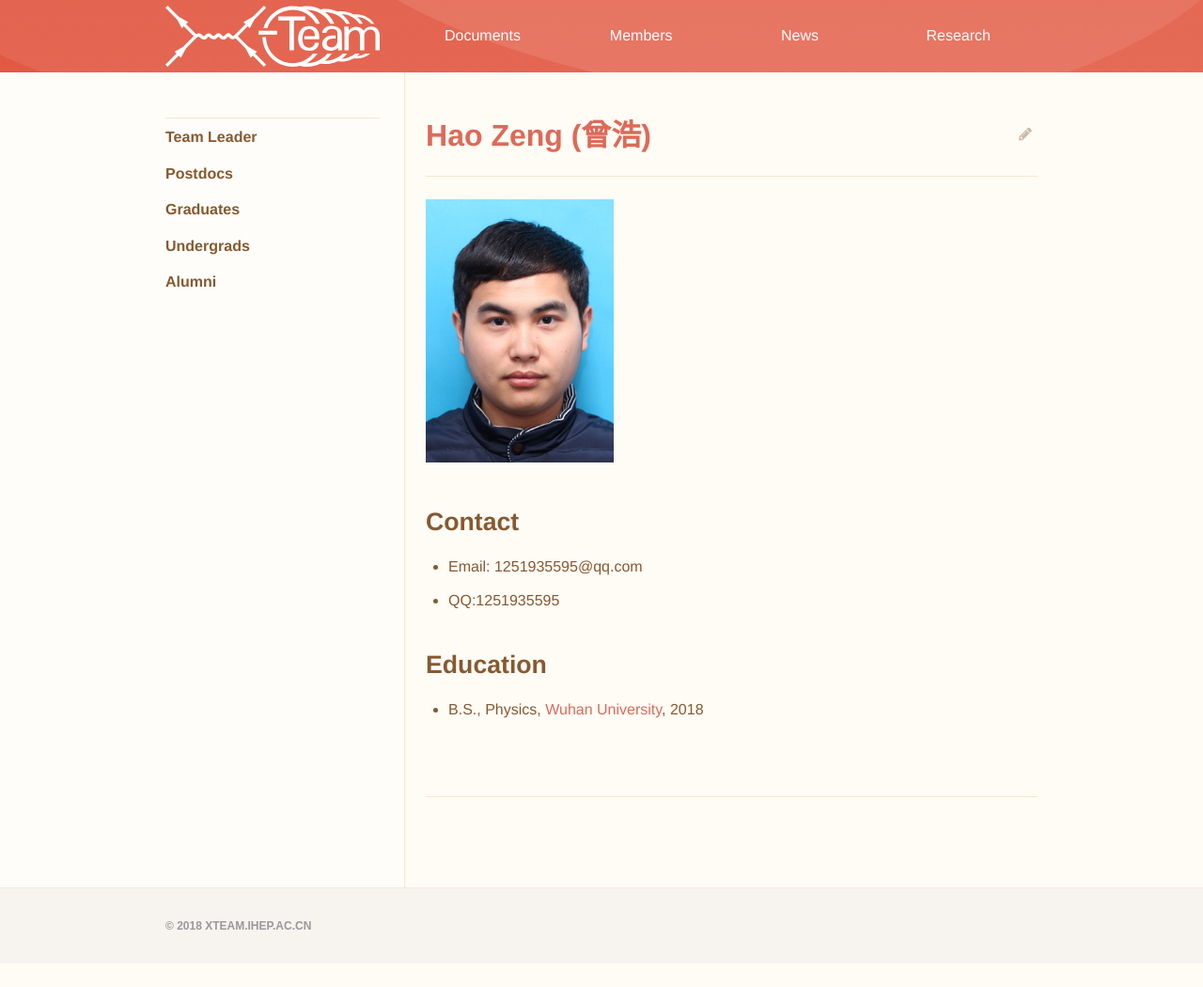
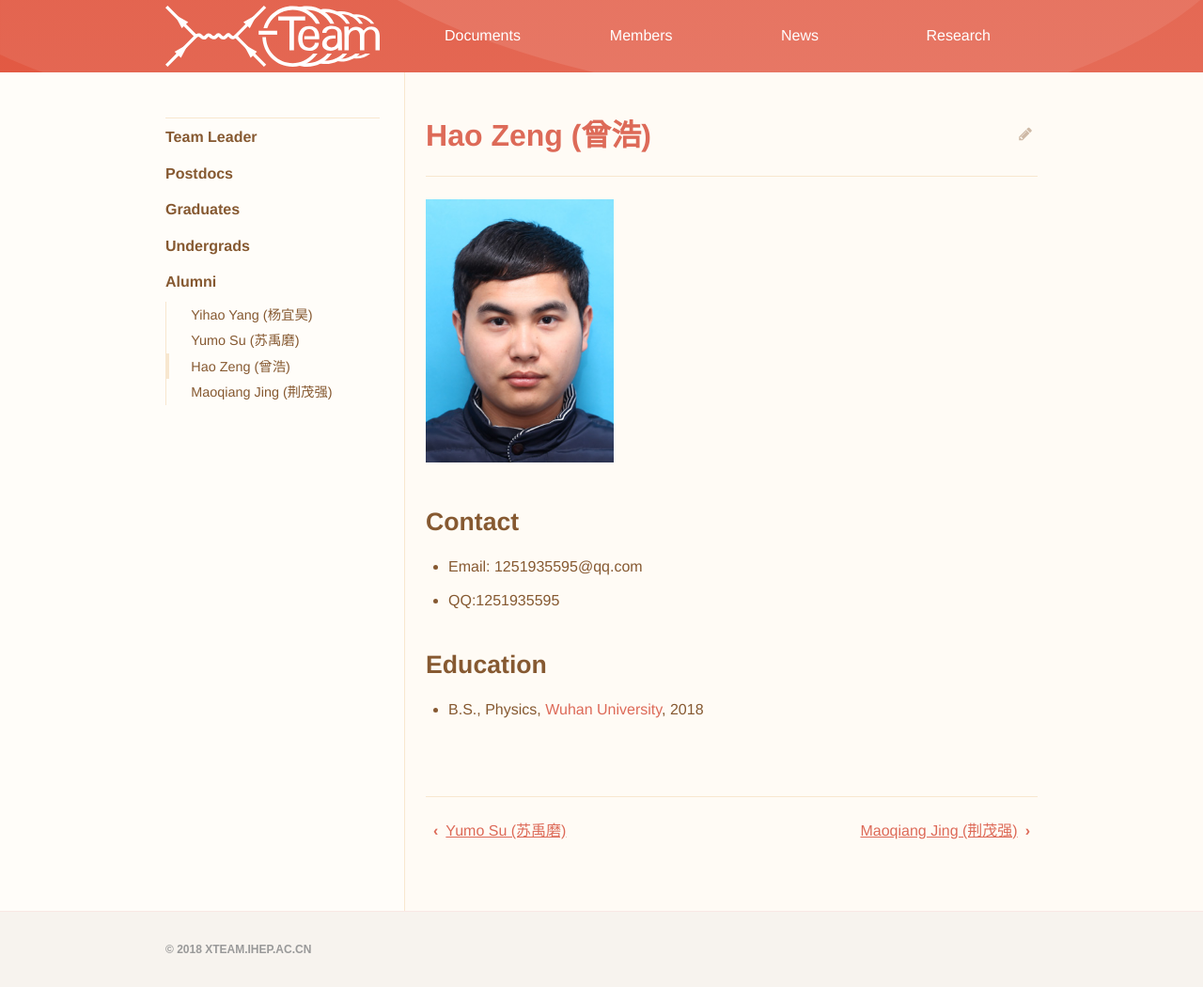
Before and after one commit to dt-np/xteam, a Jekyll site: the page built from _members/Hao_Zeng.md, in a window 1280 px wide. Shown: the whole page at 94% size. Built offline with Jekyll 4.4.1, drawn with Linux system fonts in a browser that asks for light colours; before the commit the page ends 1025 px from its top, so only the background shows below that.

Commit message:
Update members.yml

```diff
--- a/_data/members.yml
+++ b/_data/members.yml
@@ -18,6 +18,7 @@
 
 - title: Undergrads
   pages:
+
     - Lingteng_Kong
 
 
@@ -25,3 +26,5 @@
   pages:
     - Yihao_Yang
     - Yumo_Su
+    - Hao_Zeng
+    - Maoqiang_Jing
```
